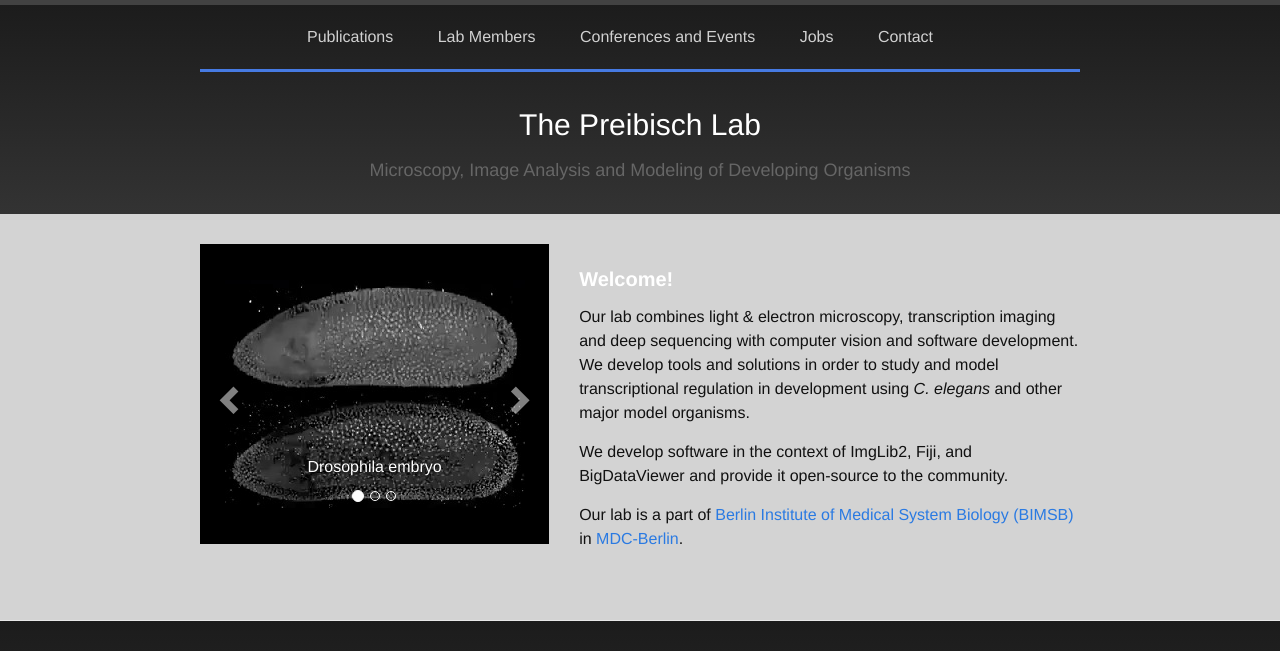
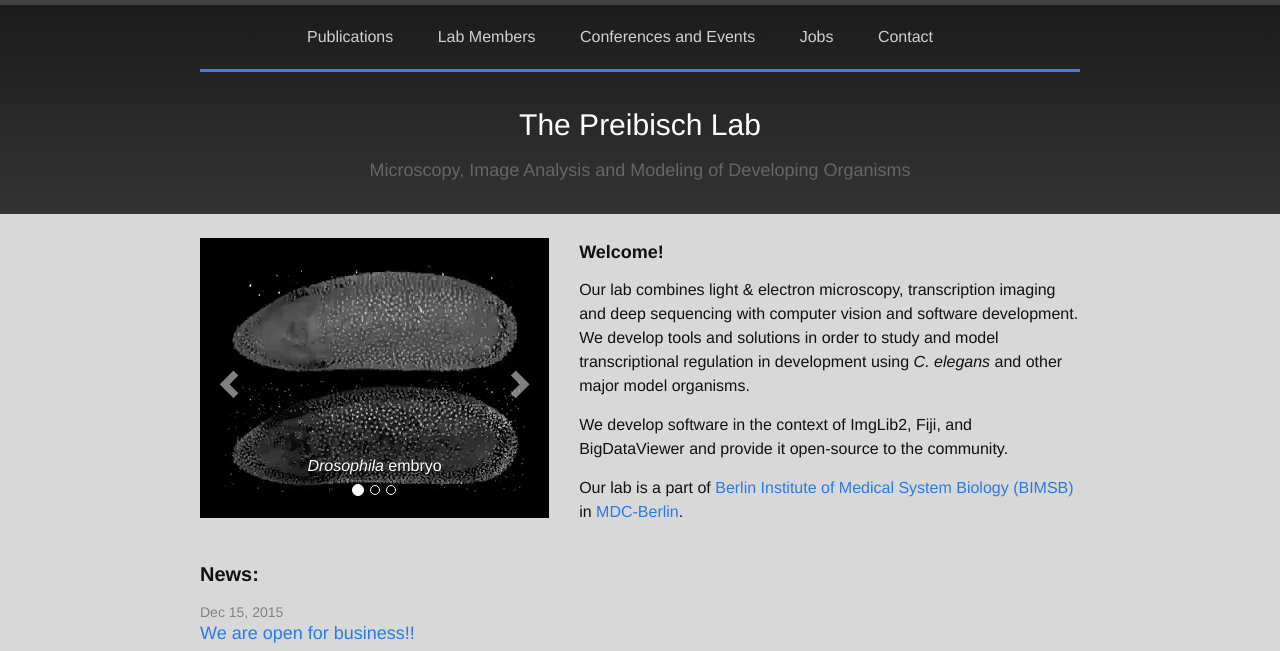
Before and after one commit to PreibischLab/preibisch-labsite, a Jekyll site: the page built from index.html, in a window 1280 px wide. Shown: the top 651 px of the page. Built offline with Jekyll 4.4.1, drawn with Linux system fonts in a browser that asks for light colours; nearby versions of some CDN libraries.

Commit message:
new index

```diff
--- a/_sass/_layout.scss
+++ b/_sass/_layout.scss
@@ -191,12 +191,32 @@
     padding: $spacing-unit 0;
 }
 
+.intro {
+    /*background: #666666;*/
+    margin-top: -30px !important;
+    overflow-x: hidden;
+}
+
+/**
+.extendfull, .extendleft
+{
+    padding-left: 3000px;
+    margin-left: -3000px;
+}
+
+.extendfull, .extendright
+{
+    padding-right: 3000px;
+    margin-right: -3000px;
+}
+*/
+
 .carousel-inner {
     background: black;
 }
 
 .carousel .item {
-  height: 300px;
+  height: 280px;
 }
 
 .carousel-inner > .item > img,
@@ -210,8 +230,11 @@
     margin: auto;
 }
 
+.lab-description-section {
+    padding-top: 5px;
+}
+
 .page-heading {
-    color: white;
     font-size: 20px;
     font-weight: bold;
 }
--- a/_sass/bootstrap/_carousel.scss
+++ b/_sass/bootstrap/_carousel.scss
@@ -173,7 +173,7 @@
 
 .carousel-indicators {
   position: absolute;
-  bottom: 10px;
+  bottom: 0px !important;
   left: 50%;
   z-index: 15;
   width: 60%;
@@ -219,10 +219,10 @@
   position: absolute;
   left: 15%;
   right: 15%;
-  bottom: 20px;
+  bottom: 15px;
   z-index: 10;
   padding-top: 20px;
-  padding-bottom: 20px;
+  padding-bottom: 10px !important;
   color: $carousel-caption-color;
   text-align: center;
   text-shadow: $carousel-text-shadow;
--- a/css/main.scss
+++ b/css/main.scss
@@ -15,7 +15,7 @@ $base-line-height: 1.5;
 $spacing-unit:     30px;
 
 $text-color:       #111;
-$background-color: #D3D3D3;
+$background-color: #D8D8D8;
 $brand-color:      #2a7ae2;
 
 $grey-color:       #828282;
--- a/index.html
+++ b/index.html
@@ -4,6 +4,8 @@ layout: default
 
 <div class="home">
 
+  <div id="intro" class="intro extendfull">
+  </br>
   <div class="row">
     <div class="col-xs-5">
       <div id="myCarousel" class="carousel slide" data-ride="carousel">
@@ -19,21 +21,21 @@ layout: default
           <div class="item active">
             <a href=""><img id="de" src="assets/de.jpg" onmouseover="this.src='assets/de.gif'" onmouseout="this.src='assets/de.jpg'" alt="Chania"></a>
             <div class="carousel-caption">
-              <p>Drosophila embryo</p>
+              <p><i>Drosophila</i> embryo</p>
             </div>
           </div>
 
           <div class="item">
             <a href=""><img src="assets/ce.jpg" onmouseover="this.src='assets/ce.gif'" onmouseout="this.src='assets/ce.jpg'" alt="Chania"></a>
             <div class="carousel-caption">
-              <p>C. elegans nuclei</p>
+              <p><i>C. elegans</i> nuclei</p>
             </div>
           </div>
 
           <div class="item">
             <a href=""><img src="assets/cee.jpg" onmouseover="this.src='assets/cee.gif'" onmouseout="this.src='assets/cee.jpg'" alt="Chania"></a>
             <div class="carousel-caption">
-              <p>C. elegans embryo</p>
+              <p><i>C. elegans</i> embryo</p>
             </div>
           </div>
         </div>
@@ -50,22 +52,22 @@ layout: default
       </div>
     </div>
 
-    <div class="col-xs-7">
+    <div class="col-xs-7 lab-description-section">
 
-      </br>
-      <h1 class="page-heading">Welcome!</h1>
+      <h4><b>Welcome!</b></h4>
 
       <p>Our lab combines light & electron microscopy, transcription imaging and deep sequencing with computer vision and software development. We develop tools and solutions in order to study and model transcriptional regulation in development using <i>C. elegans</i> and other major model organisms.</p>
       <p>We develop software in the context of ImgLib2, Fiji, and BigDataViewer and provide it open-source to the community.</p>
       <p>Our lab is a part of <a href="https://www.mdc-berlin.de/bimsb" target="_blank">Berlin Institute of Medical System Biology (BIMSB)</a> in <a href="https://www.mdc-berlin.de/en" target="_blank">MDC-Berlin</a>.</p>
 
     </div>
+
   </div>
-
 
   </br>
 
-  <!--
+  </div>
+
   <h1 class="page-heading">News:</h1>
 
   <ul class="post-list">
@@ -80,7 +82,8 @@ layout: default
     {% endfor %}
   </ul>
 
-  -->
+  </br></br></br></br></br></br>
+
 </div>
 <script src="https://ajax.googleapis.com/ajax/libs/jquery/1.11.0/jquery.min.js"></script>
 <script src="javascripts/bootstrap.min.js"></script>
```
